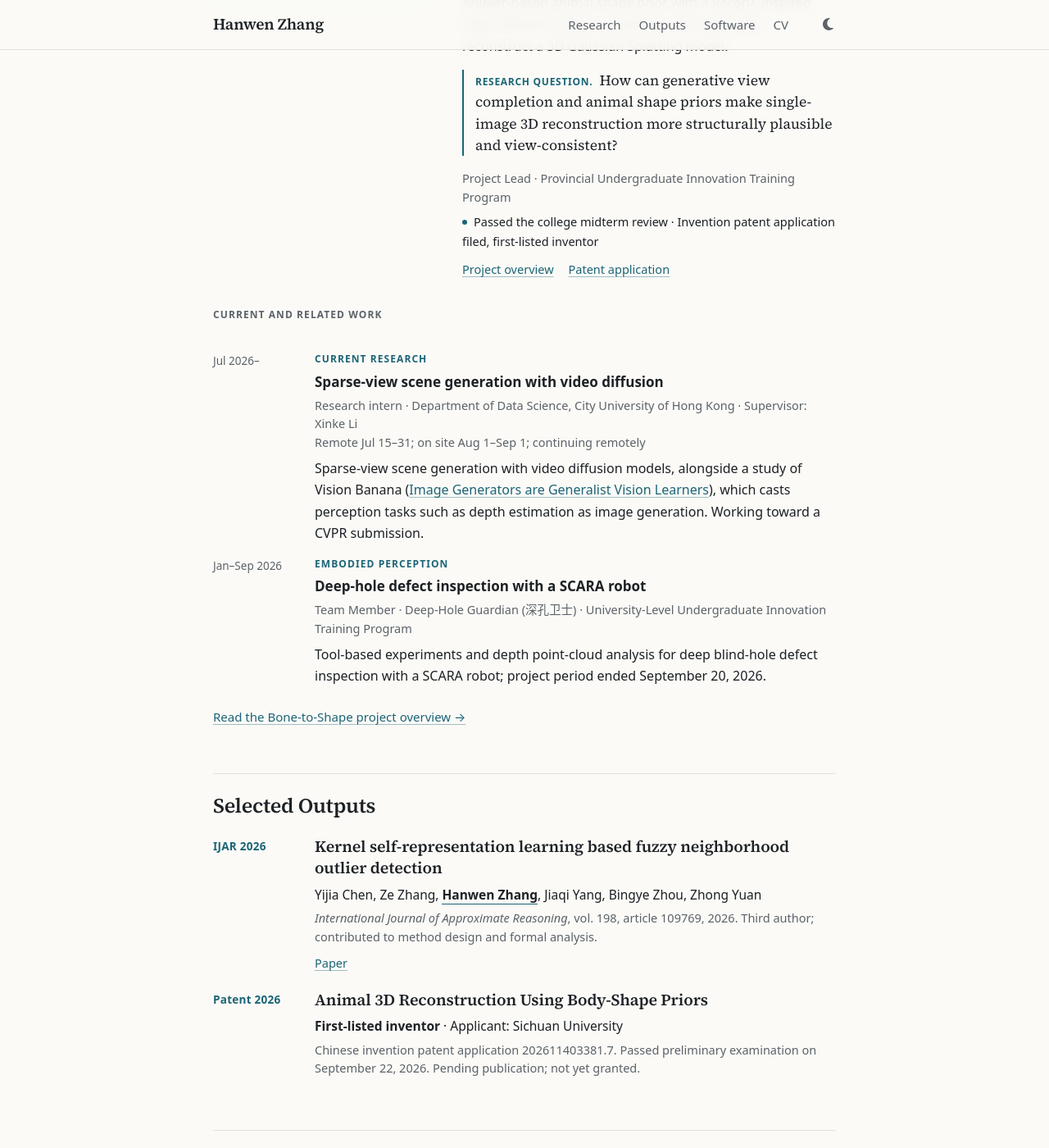
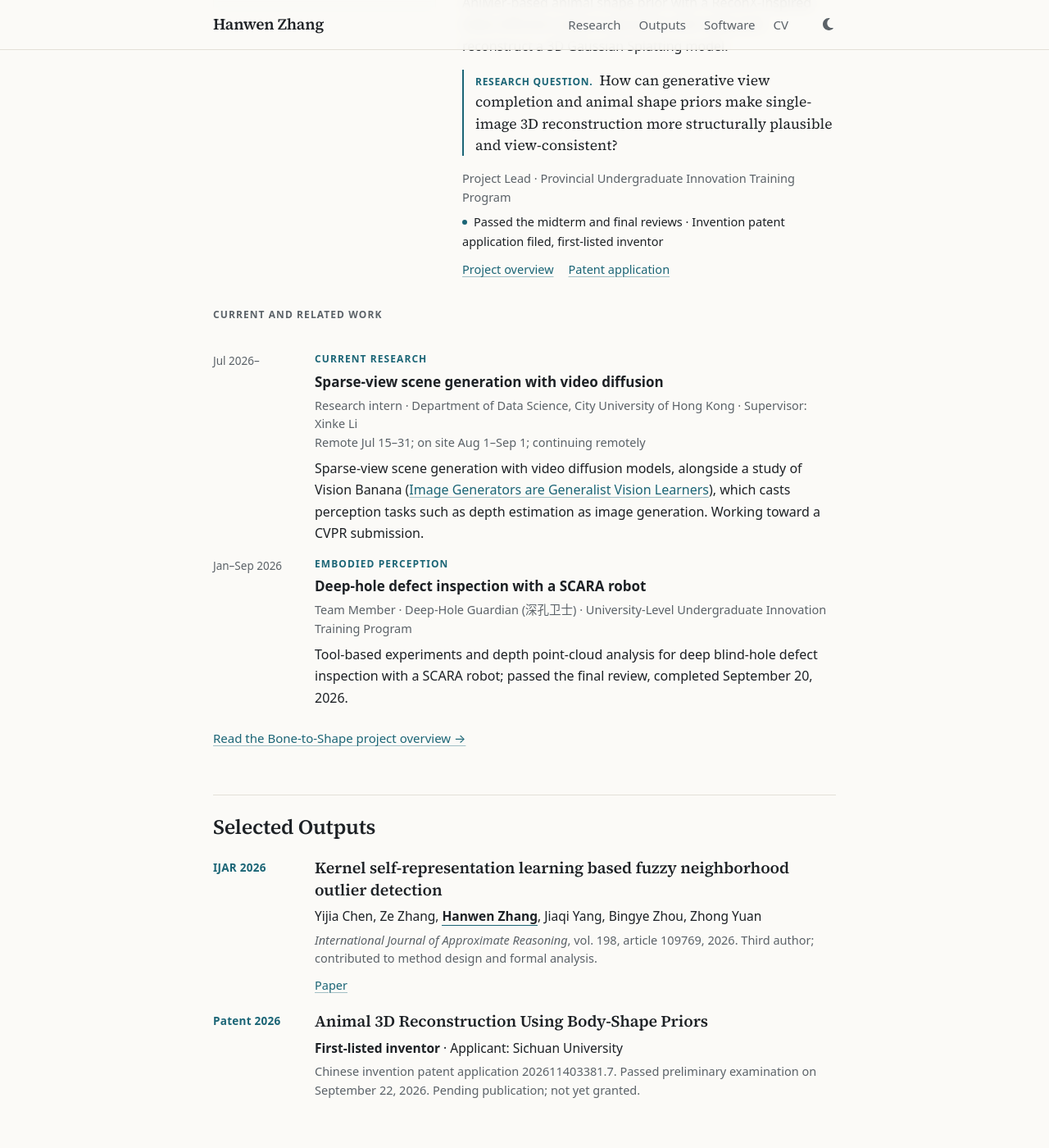
Before and after one commit to hwzhangcs/hwzhangcs.github.io, a Jekyll site: the page built from _pages/about.md, in a window 1280 px wide and 1400 px high, scrolled down 1437 px. Shown: the whole window at 82% size. Built offline with Jekyll 4.4.1, drawn with Linux system fonts in a browser that asks for light colours.

Commit message:
Mark Bone-to-Shape and Deep-Hole Guardian as completed after final review
Co-Authored-By: Claude Opus 5.5 <noreply@anthropic.com>

```diff
--- a/_data/research.yml
+++ b/_data/research.yml
@@ -21,7 +21,7 @@
     - "Project title: Bone-to-Shape: Anatomy-Constrained 3D Reconstruction for Veterinary Applications (骨影生形)."
     - "Project pipeline: use AniMer for an animal pose and shape prior, then draw on the sparse-view video diffusion and 3DGS reconstruction pattern of ReconX. The project treats generated views as model predictions rather than new observations."
     - Applied in the November 18 – December 9, 2025 round; approved in the 2026 project list announced January 19, 2026.
-    - Passed the college midterm review; the project period ended September 20, 2026. Related patent application details are listed under Intellectual Property.
+    - Passed the college midterm review and the final review; completed September 20, 2026. Related patent application details are listed under Intellectual Property.
   homepage:
     featured: true
     name: Bone-to-Shape
@@ -30,7 +30,7 @@
     deck: Animal reconstruction from a single image with shape priors and video diffusion
     summary: From one photograph of an animal, the project combines an AniMer-based animal shape prior with a ReconX-inspired video diffusion stage to generate orbit views and reconstruct a 3D Gaussian Splatting model.
     outcomes:
-      - Passed the college midterm review
+      - Passed the midterm and final reviews
       - Invention patent application filed, first-listed inventor
 
 - id: cityu
@@ -58,13 +58,13 @@
   date: "Jan 2026 – Sep 20, 2026"
   bullets:
     - Ran tool-based experiments and analyzed depth point clouds for deep blind-hole defect identification and control with a SCARA robot.
-    - Passed the college midterm review; the project period ended September 20, 2026.
+    - Passed the college midterm review and the final review; completed September 20, 2026.
   homepage:
     period: Jan–Sep 2026
     kicker: Embodied perception
     title: Deep-hole defect inspection with a SCARA robot
     meta: 'Team Member · Deep-Hole Guardian <span lang="zh">(深孔卫士)</span> · University-Level Undergraduate Innovation Training Program'
-    summary: Tool-based experiments and depth point-cloud analysis for deep blind-hole defect inspection with a SCARA robot; project period ended September 20, 2026.
+    summary: Tool-based experiments and depth point-cloud analysis for deep blind-hole defect inspection with a SCARA robot; passed the final review, completed September 20, 2026.
 
 - id: outlier-detection
   title: Kernel-Based Outlier Detection
--- a/_pages/bone-to-shape.md
+++ b/_pages/bone-to-shape.md
@@ -39,10 +39,10 @@ I led the project. My work focused on combining the animal pose and shape prior
 ## Progress
 
 - Applied to Sichuan University's Undergraduate Innovation Training Program in the {{ project.applied }} round; approved in the 2026 project list announced {{ project.approved }}.
-- Passed the college midterm review under the Provincial Undergraduate Innovation Training Program.
+- Passed the college midterm review and the final review under the Provincial Undergraduate Innovation Training Program; completed September 20, 2026.
 - First-listed inventor on the related Chinese invention patent application, **202611403381.7**, filed September 10, 2026.
 - The application passed preliminary examination on September 22, 2026. It is pending publication and **has not been granted**.
 
-<p class="project-status"><strong>Project period ended September 20, 2026.</strong> This overview describes the reconstruction workflow, research focus, and project milestones.</p>
+<p class="project-status"><strong>Completed September 20, 2026.</strong> This overview describes the reconstruction workflow, research focus, and project milestones.</p>
 
 <p class="resource-links"><a href="{{ '/#outputs' | relative_url }}">Patent application details</a><a href="mailto:hanwen_zhang@stu.scu.edu.cn">Contact about this project</a></p>
```
Also changed, not shown: 1 other file.
